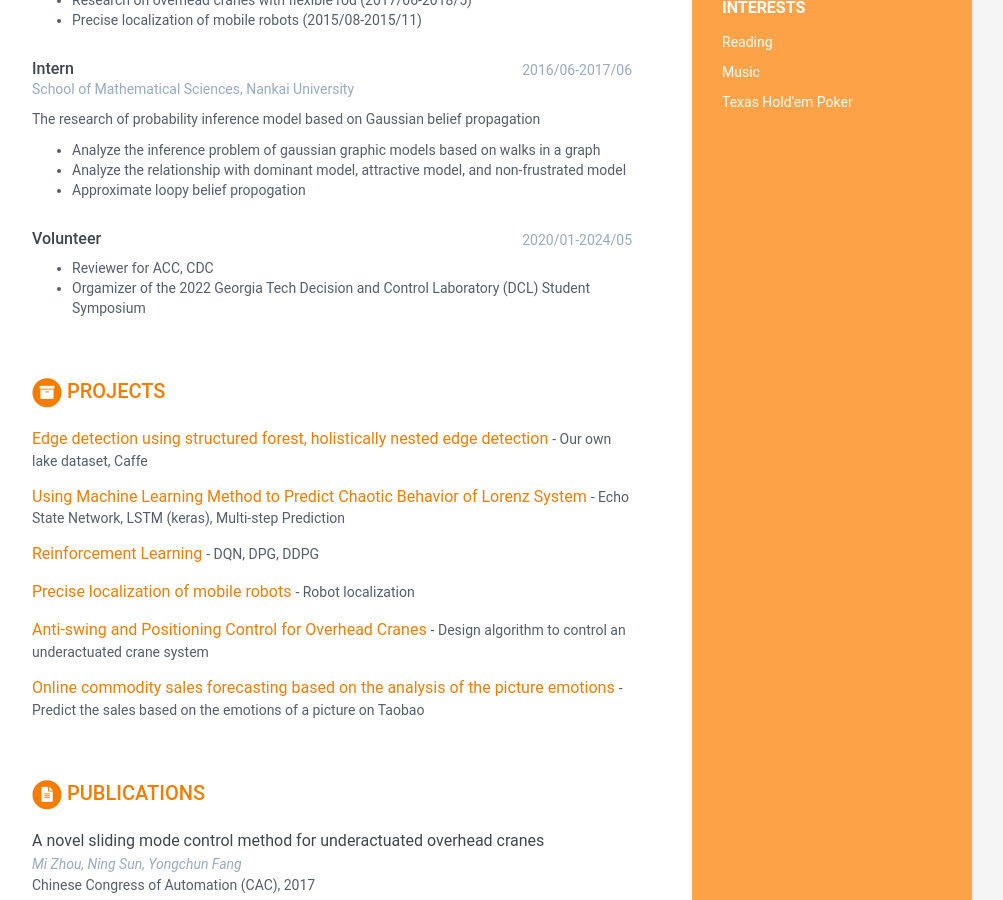
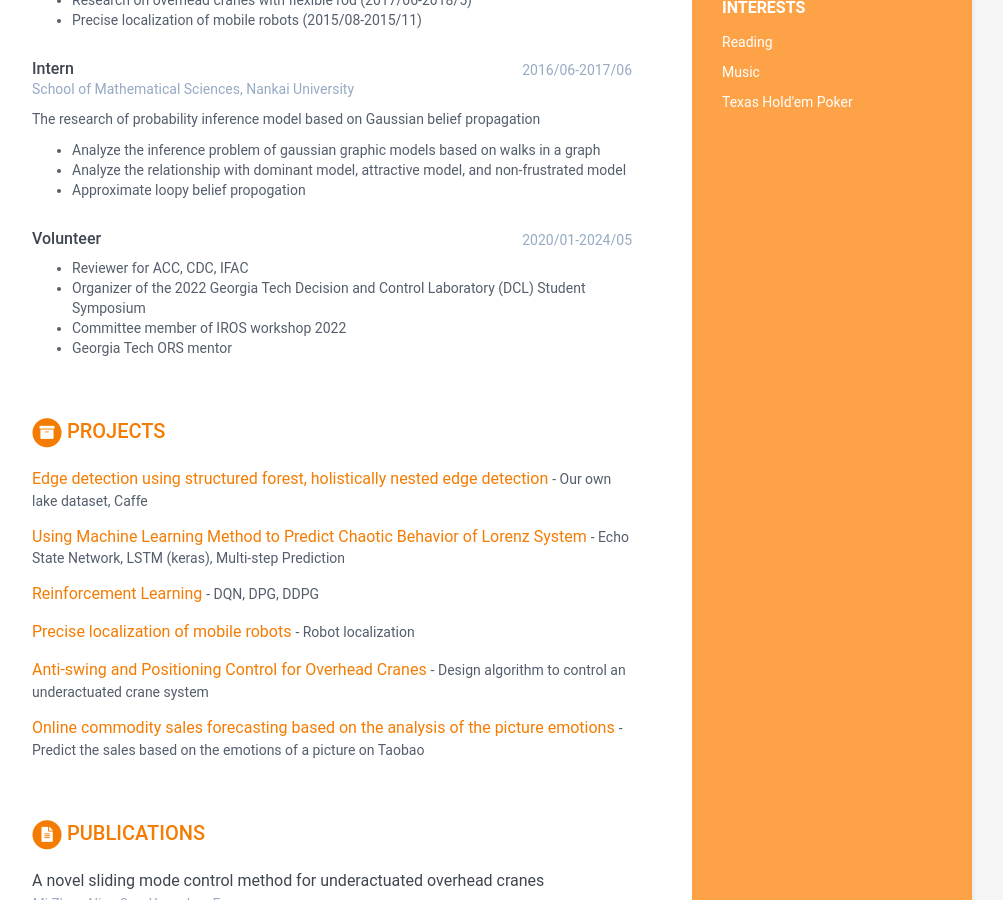
Before and after one commit to jiegenghua/MiZhou-cv, a Jekyll site: the page built from index.html, in a window 1280 px wide and 900 px high, scrolled down 780 px. Shown: the whole window, without its empty margins (168-1171 px from the left). Built offline with Jekyll 4.4.1, drawn with Linux system fonts in a browser that asks for light colours.

Commit message:
Update data.yml

```diff
--- a/_data/data.yml
+++ b/_data/data.yml
@@ -98,8 +98,10 @@ experiences:
     - role: Volunteer
       time: 2020/01-2024/05
       details: |
-          - Reviewer for ACC, CDC
-          - Orgamizer of the 2022 Georgia Tech Decision and Control Laboratory (DCL) Student Symposium
+          - Reviewer for ACC, CDC, IFAC
+          - Organizer of the 2022 Georgia Tech Decision and Control Laboratory (DCL) Student Symposium
+          - Committee member of IROS workshop 2022
+          - Georgia Tech ORS mentor
 
 projects:
     title: Projects
```
